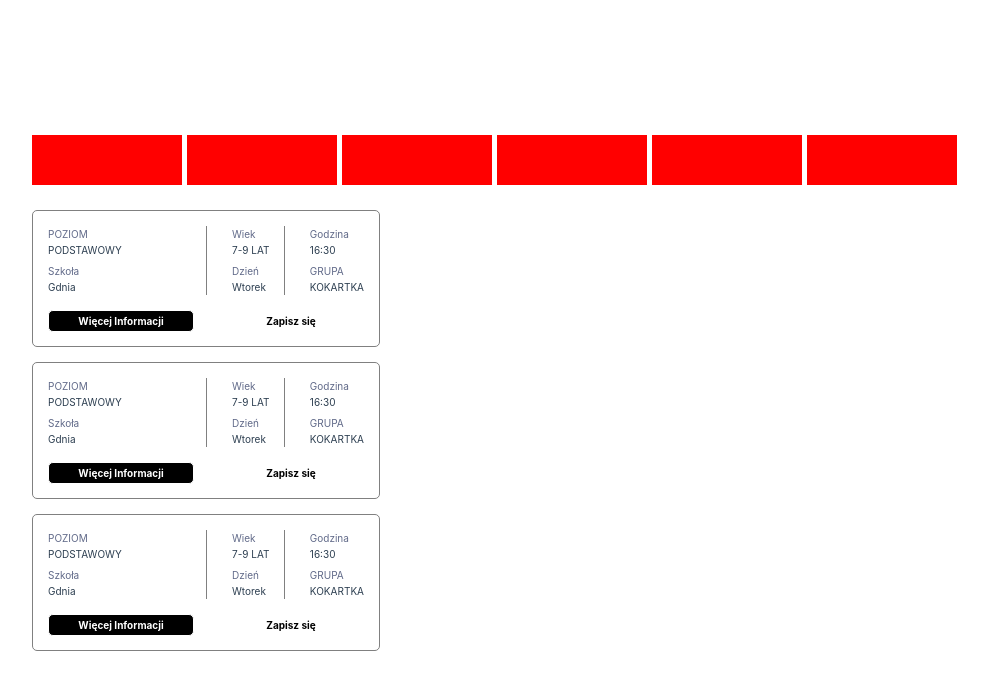
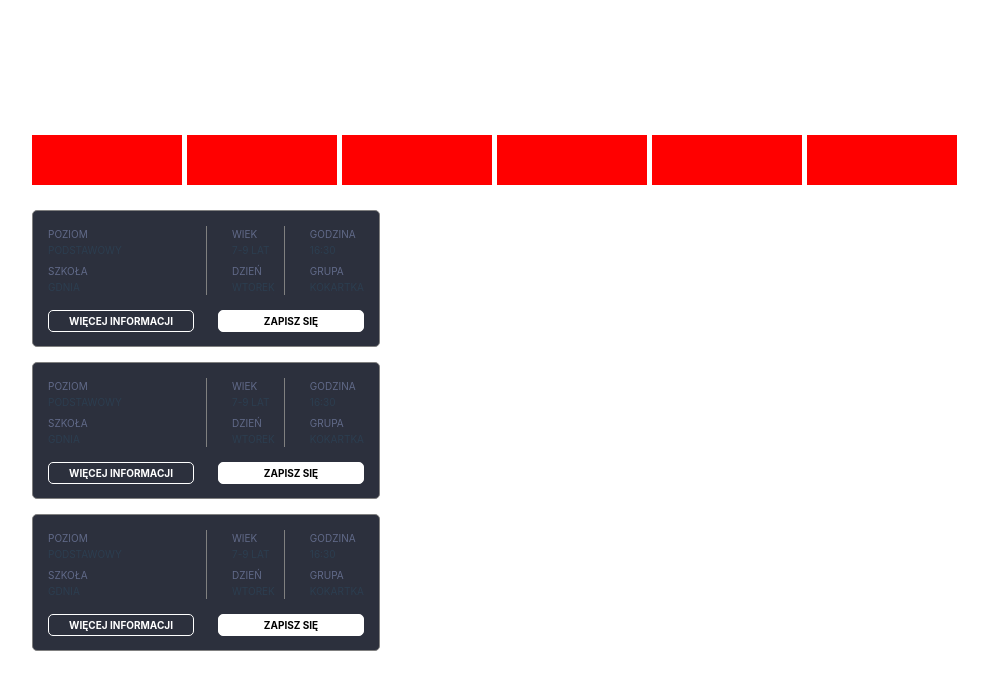
Before and after one commit to Olkens/Wyszukiwarka_kokartka, a Vue app in the folder kokartka-wyszukiwarka/: page / in a window 1280 px wide. Shown: the top 690 px of the page, without its empty margins (0-988 px from the left). Built offline with nearby package versions, Linux system fonts and the light colour scheme.

Commit message:
Zmiany kontenera we właściwym komponencie

```diff
--- a/kokartka-wyszukiwarka/src/components/Trening.vue
+++ b/kokartka-wyszukiwarka/src/components/Trening.vue
@@ -65,7 +65,7 @@ export default {};
   max-width: 475px;
   justify-content: space-between;
   font-size: 12px;
-  background: #2c303d;
+  background-color: #2c303d;
 }
 
 .tr-box-title {
--- a/kokartka-wyszukiwarka/src/components/Trening2.vue
+++ b/kokartka-wyszukiwarka/src/components/Trening2.vue
@@ -63,6 +63,8 @@ export default {};
   font-size: 10px;
   height: 137px;
   margin-bottom: 15px;
+  background: #2c303d;
+  text-transform: uppercase;
 }
 
 .tr-info-box-1 {
@@ -119,7 +121,6 @@ export default {};
 }
 
 .tr-btn-wi {
-  background: #000;
   color: #fff;
 }
 
```
